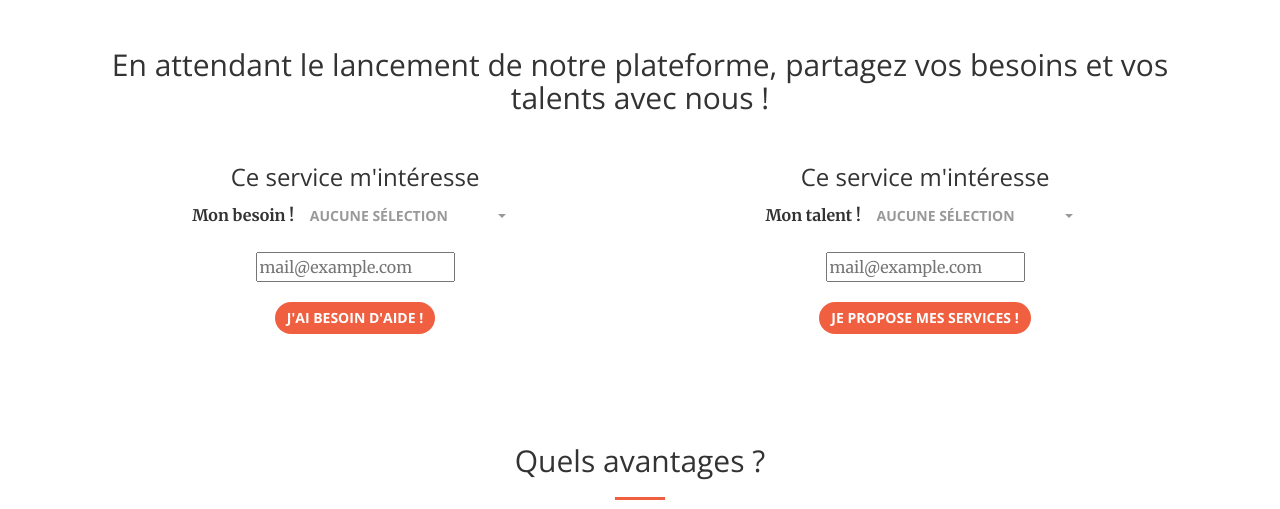
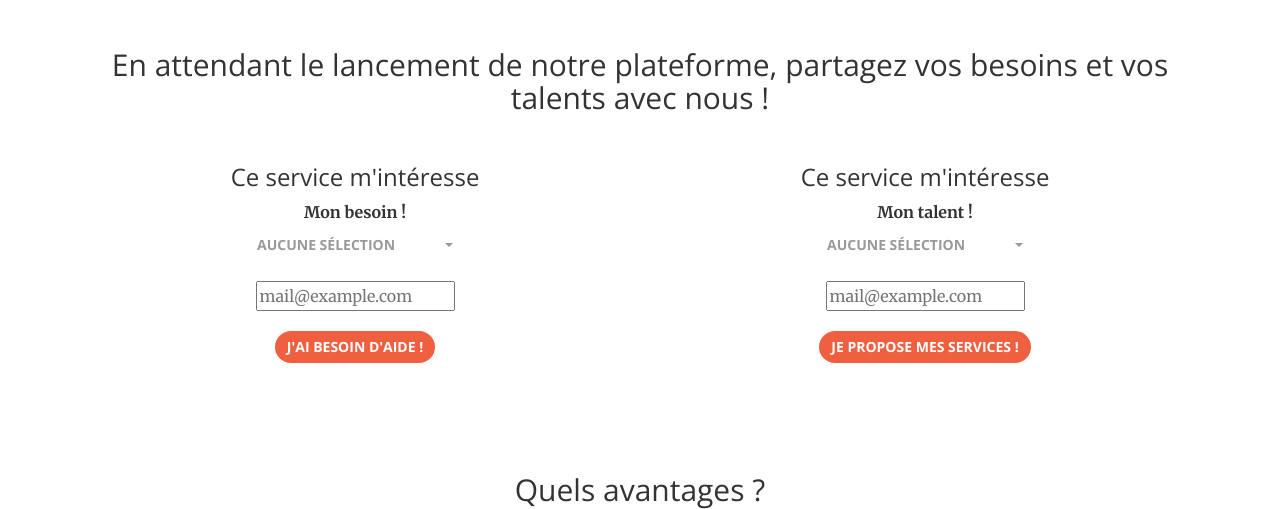
Before and after one commit to HomeTalent/my-first-blog, a Django app: page / in a window 1280 px wide. Shown: the part 1267-1776 px from the top of the page. Run offline with Django 3.2, Linux system fonts and the light colour scheme; some libraries are stand-ins or nearby versions.

Commit message:
Fix design

```diff
--- a/blog/templates/index.html
+++ b/blog/templates/index.html
@@ -44,6 +44,10 @@
 
         hr.secondary {
             border-color: white;
+        }
+
+        label[for='id_service'] {
+            display: block;
         }
 
         #id_service {
@@ -170,8 +174,6 @@
     </header>-->
 
     <header id="header">
-        <div class="header-content">
-            <div class="header-content-inner">
         <ul class="cb-slideshow">
             <li>
                 <span></span>
@@ -196,8 +198,6 @@
                 </div>
             </li>
         </ul>
-            </div>
-        </div>
     </header>
 
     <!--<section class="bg-primary" id="about">
```
Lines whose indentation alone changed are shown as unchanged.
